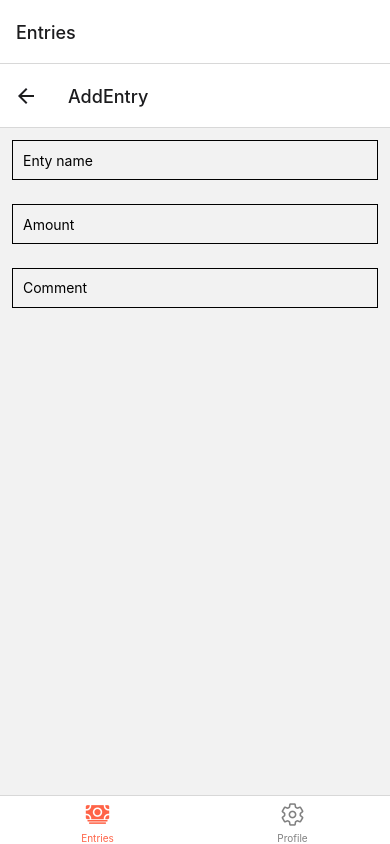
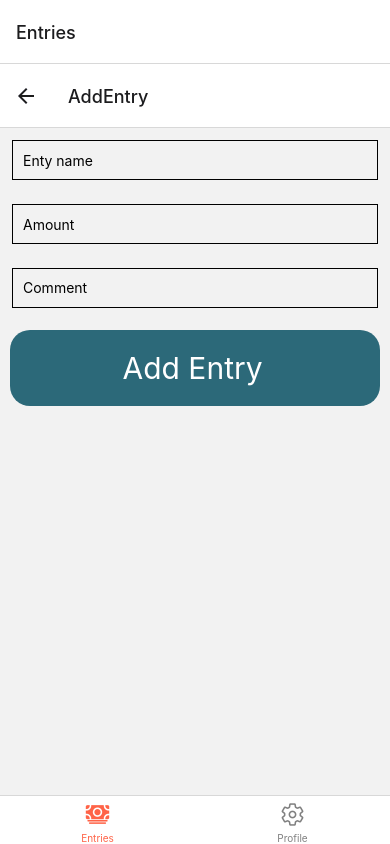
Before and after one commit to krishnaamen/finance-app, a React Native app: screen /AddEntry in a window 390 px wide. Built offline with nearby package versions, Linux system fonts and the light colour scheme; no server answers.

Commit message:
handling the render and adding the entry

```diff
--- a/pages/AddEntry.tsx
+++ b/pages/AddEntry.tsx
@@ -1,11 +1,40 @@
 import React, { useState } from 'react'
-import { View,SafeAreaView,StyleSheet,TextInput } from 'react-native'
+import { View,Text,SafeAreaView,StyleSheet,TextInput,TouchableOpacity, Alert } from 'react-native'
 
 function AddEntry() {
     const [name, setName] = useState('');
     const [amount, setAmount] = useState('');
     const [comment, setComment] = useState('');
 
+    const addEntry = async() => {
+        const amt = amount;
+        const amountfinal = Number(amount);
+
+        const response = await fetch("https://2d0a-80-208-69-64.ngrok-free.app/entry",{
+            method: 'post',
+            headers: {
+                "Content-Type": "application/json"
+            },
+            body: JSON.stringify({
+                amount:amountfinal,
+                comment:comment,
+                currency:"DKK",
+                date:new Date().toISOString(),
+                name:name
+            })
+        })
+
+        const newresponse = await response.json();
+        console.log(newresponse);
+
+
+
+        console.log(name,amount,comment);
+        setName("");
+        setAmount("");
+        setComment("");
+
+    }
 
   return (
     <SafeAreaView>
@@ -33,9 +62,12 @@ function AddEntry() {
         numberOfLines={4}
         maxLength={40}
       />
-
-
-
+      <TouchableOpacity
+      style={styles.addButton}
+      onPress={addEntry}
+      >
+    <Text style={styles.buttonText}>Add Entry</Text>
+      </TouchableOpacity>
     </View>
 
 
@@ -56,4 +88,17 @@ const styles = StyleSheet.create({
         borderWidth: 1,
         padding: 10,
       },
+    addButton:{
+        display:'flex',
+        borderRadius:20,
+        backgroundColor:"#2c6979",
+        margin:10
+    },
+    buttonText:{
+        padding:20,
+        marginLeft:'25%',
+        color:'white',
+        fontSize:30,
+
+    }
 })
--- a/pages/EntryList.tsx
+++ b/pages/EntryList.tsx
@@ -1,6 +1,6 @@
-import { RouteProp } from '@react-navigation/native';
-import React, { useEffect, useState } from 'react';
-import { Button, FlatList, Text, View,StyleSheet } from 'react-native';
+import { RouteProp,useFocusEffect} from '@react-navigation/native';
+import React, { useCallback, useEffect, useState } from 'react';
+import { Button, FlatList, Text, View,StyleSheet,TouchableOpacity } from 'react-native';
 import { StackNavigationProp } from '@react-navigation/stack';
 import axios from 'axios';
 import { SafeAreaView } from 'react-native-safe-area-context';
@@ -26,8 +26,6 @@ type listData = {
     comment:string
 }
 
-
-
 const EntryList: React.FC<Props> = ({navigation}) => {
     const [entries, setEntries] = useState<listData [] | null>([]);
 
@@ -43,9 +41,10 @@ const EntryList: React.FC<Props> = ({navigation}) => {
     };
 
 
-    useEffect(() => {
-        fetchEntries();
-    }, [])
+    useFocusEffect(
+    useCallback(() => {
+        fetchEntries()
+    }, []))
 
 
 
@@ -67,10 +66,17 @@ const EntryList: React.FC<Props> = ({navigation}) => {
                 keyExtractor={(item:listData) => item.id}
                 renderItem = {({item})=>(
                     <View style={styles.datastyle}>
-                        <Text style={styles.textStyle}>{item.id}</Text>
+                        <TouchableOpacity
+                            style={styles.addButton}
+                            onPress={() => navigation.navigate('EntryEdit', {entryId: +item.id /*test*/})}>
+
                         <Text style={styles.textStyle}>{item.date.toString()}</Text>
                         <Text style={styles.textStyle}>{item.name}</Text>
                         <Text style={styles.textStyle}>{item.amount} {item.currency}</Text>
+
+
+                    </TouchableOpacity>
+
                     </View>
 
 
@@ -101,6 +107,12 @@ const styles = StyleSheet.create({
     textStyle:{
         marginRight:5,
 
+    },
+    addButton:{
+        display:'flex',
+        flexDirection:'row',
+        borderRadius:20,
+        margin:10
     }
 
 })
```
